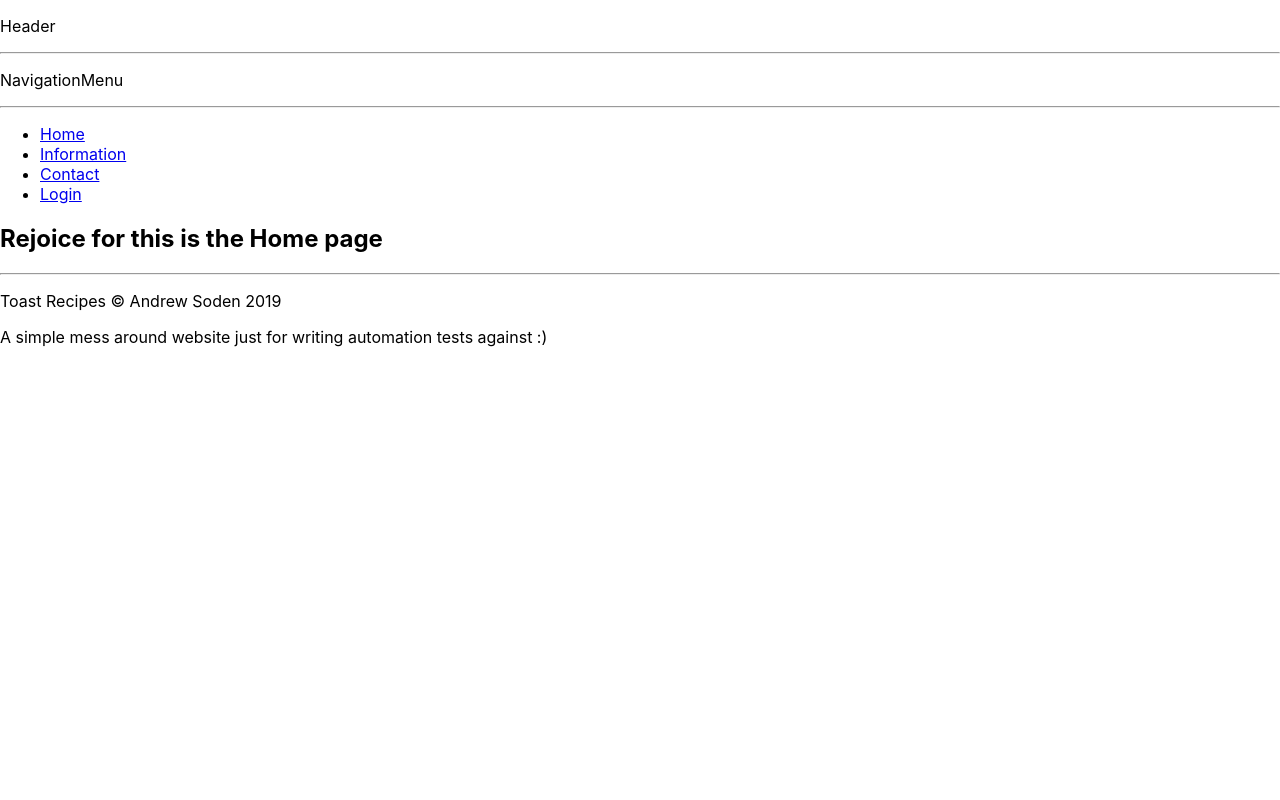
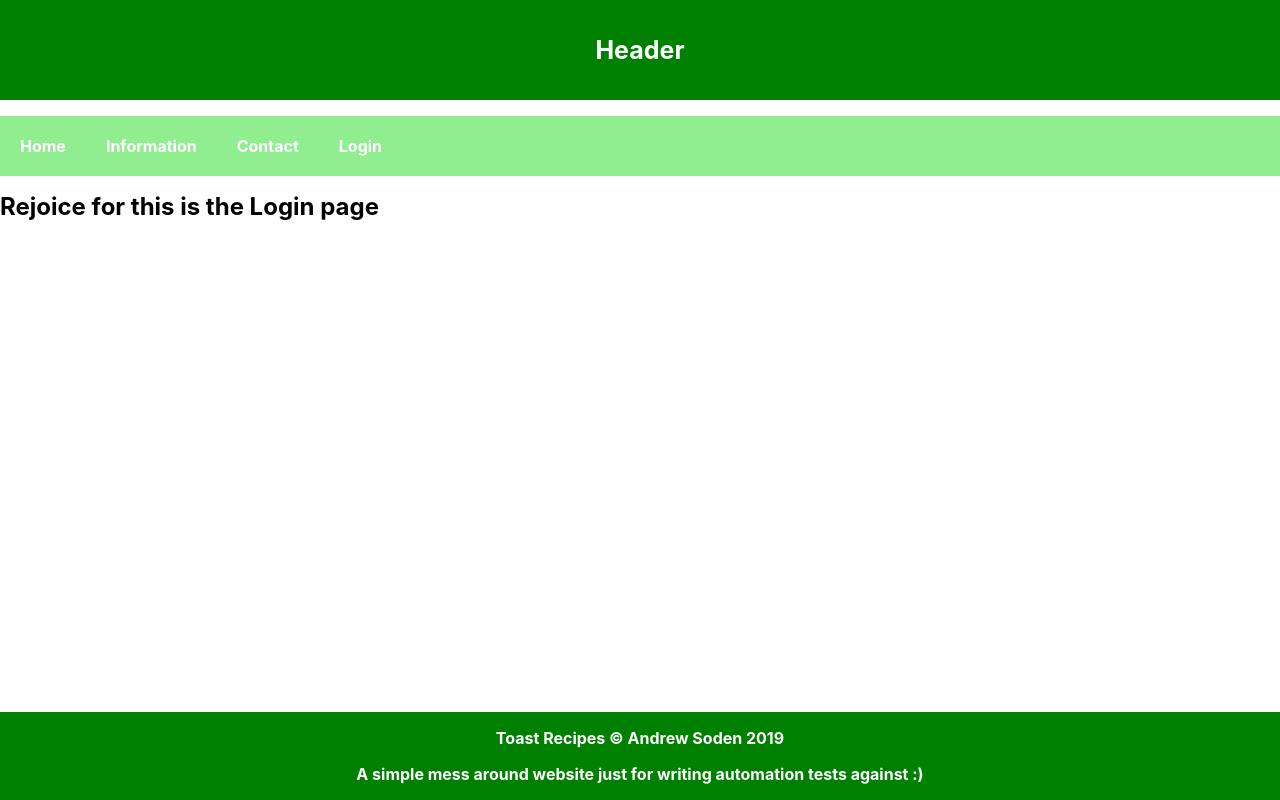
Before and after one commit to andrewsoden/toast_recipes, a React (Create React App) app: page /#/login in a window 1280 px wide. Before the commit this address led to /#/. Built offline with nearby package versions, Linux system fonts and the light colour scheme.

Commit message:
Basic styling

```diff
--- a/src/Footer.js
+++ b/src/Footer.js
@@ -1,4 +1,6 @@
 import React, { Component } from 'react';
+
+import './css/Footer.css';
 
 class Footer extends Component {
 
@@ -6,8 +8,7 @@ class Footer extends Component {
     var currentYear = new Date().getFullYear();
 
     return (
-      <div>
-        <hr />
+      <div class="footer">
         <p>Toast Recipes &copy; Andrew Soden {currentYear}</p>
         <p>A simple mess around website just for writing automation tests against :)</p>
       </div>
--- a/src/Header.js
+++ b/src/Header.js
@@ -1,11 +1,12 @@
 import React, { Component } from 'react';
+
+import './css/Header.css';
 
 class Header extends Component {
   render() {
     return (
-      <div>
+      <div class="title">
         <p>Header</p>
-        <hr />
       </div>
     );
   }
--- a/src/NavigationMenu.js
+++ b/src/NavigationMenu.js
@@ -9,14 +9,14 @@ import Information from "./Information";
 import Contact from "./Contact";
 import Login from "./Login";
 
+import './css/Navigation.css';
+
 class NavigationMenu extends Component {
   render() {
     return (
       <HashRouter>
       <div>
-        <p>NavigationMenu</p>
-        <hr />
-          <ul className="header">
+          <ul className="navigation">
             <li><NavLink to="/">Home</NavLink></li>
             <li><NavLink to="/information">Information</NavLink></li>
             <li><NavLink to="/contact">Contact</NavLink></li>
--- /dev/null
+++ b/src/css/Footer.css
@@ -0,0 +1,10 @@
+.footer {
+    position: fixed;
+    left: 0;
+    bottom: 0;
+    width: 100%;
+    background-color: green;
+    color: white;
+    text-align: center;
+    font-weight: bold;
+}
--- /dev/null
+++ b/src/css/Header.css
@@ -0,0 +1,8 @@
+.title {
+    padding: 10px;
+    text-align: center;
+    background: green;
+    color: white;
+    font-size: 25px;
+    font-weight: bold;
+}
--- /dev/null
+++ b/src/css/Navigation.css
@@ -0,0 +1,28 @@
+
+  ul.navigation li {
+    display: inline;
+    list-style-type: none;
+    margin: 0;
+  }
+  ul.navigation {
+    background-color: lightgreen;
+    padding: 0;
+  }
+  ul.navigation li a {
+    color: #FFF;
+    font-weight: bold;
+    text-decoration: none;
+    padding: 20px;
+    display: inline-block;
+  }
+  .content {
+    background-color: #FFF;
+  }
+
+  .content h2 {
+    padding: 0;
+    margin: 0;
+  }
+  .content li {
+    margin-bottom: 10px;
+  }
```
Also changed, not shown: src/App.css (added).
